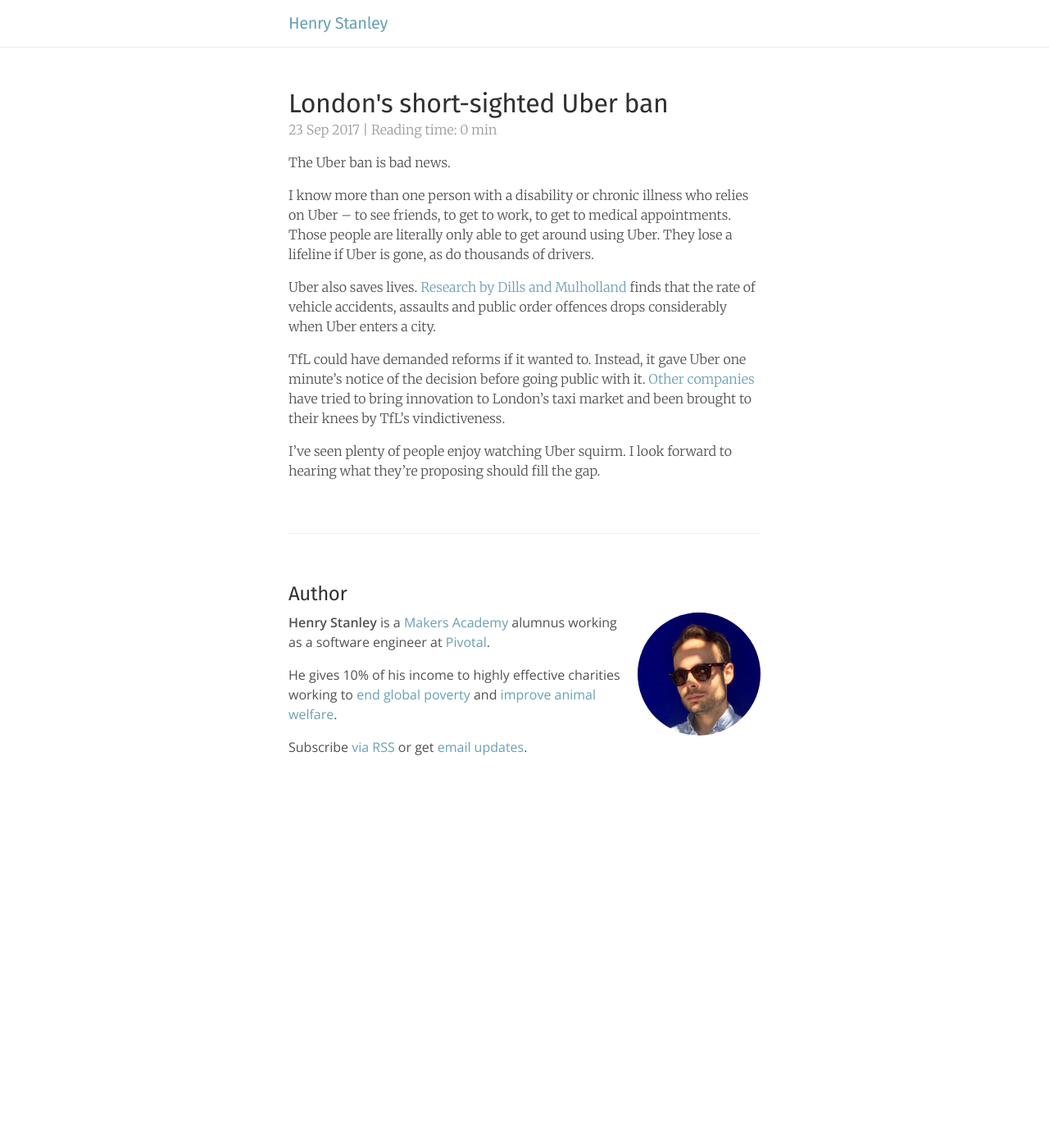
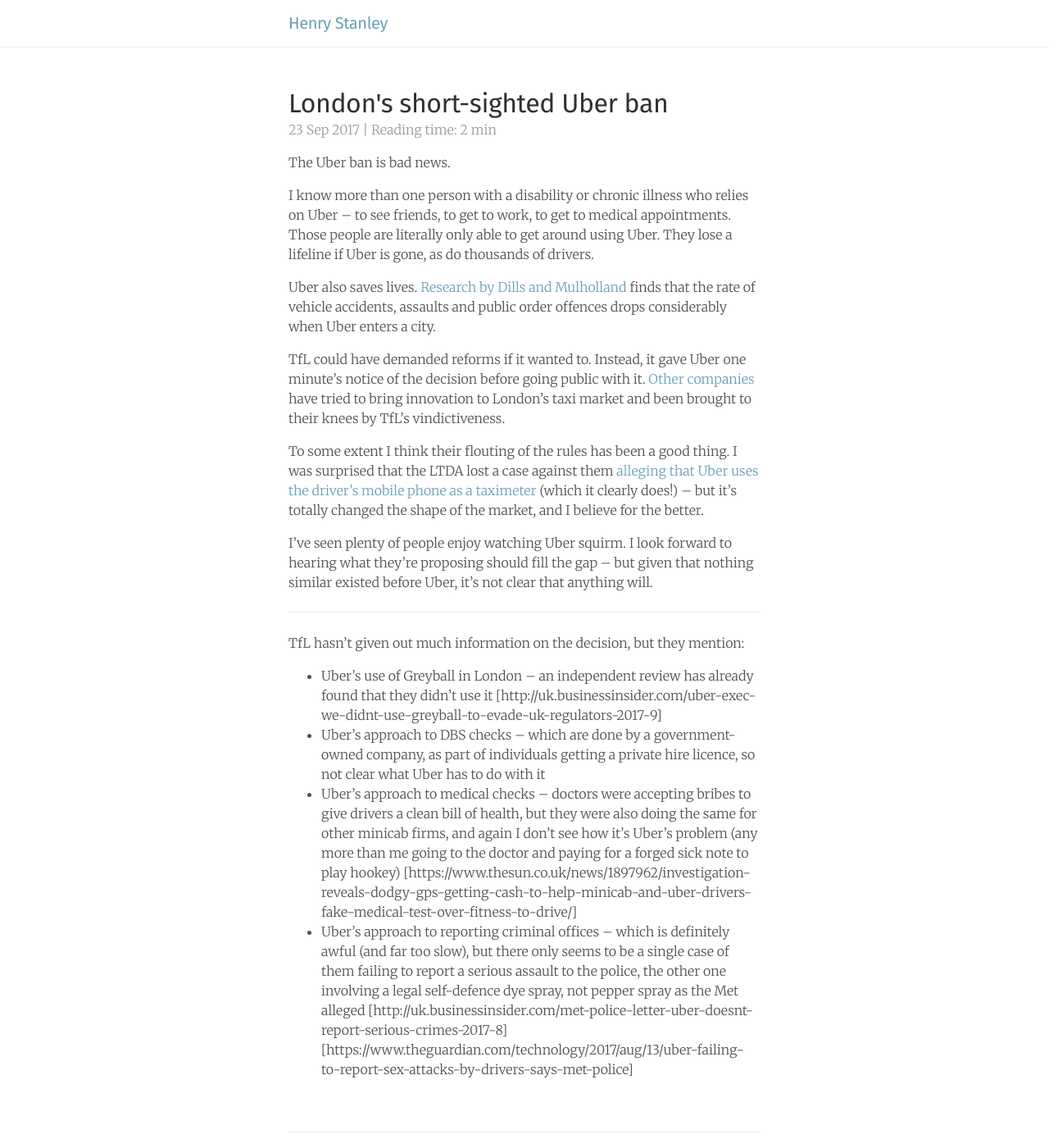
Before and after one commit to henryaj/blog-old, a Jekyll site: the page built from _posts/2017-09-23-londons-short-sighted-uber-ban.markdown, in a window 1280 px wide and 1400 px high. Shown: the whole window at 82% size. Built offline with Jekyll 4.4.1, drawn with Linux system fonts in a browser that asks for light colours; our own code applies the rules of GitHub Pages for plain Markdown files.

Commit message:
Update Uber post

```diff
--- a/_posts/2017-09-23-londons-short-sighted-uber-ban.markdown
+++ b/_posts/2017-09-23-londons-short-sighted-uber-ban.markdown
@@ -11,4 +11,15 @@
 
 TfL could have demanded reforms if it wanted to. Instead, it gave Uber one minute's notice of the decision before going public with it. [Other companies](https://blog.taxify.eu/2017/09/bringing-fairer-ride-hailing-to-london/) have tried to bring innovation to London's taxi market and been brought to their knees by TfL's vindictiveness.
 
-I've seen plenty of people enjoy watching Uber squirm. I look forward to hearing what they're proposing should fill the gap.
+To some extent I think their flouting of the rules has been a good thing. I was surprised that the LTDA lost a case against them [alleging that Uber uses the driver's mobile phone as a taximeter](http://www.telegraph.co.uk/finance/newsbysector/transport/11935513/uber-minicabs-high-court-ruling-victory-london.html) (which it clearly does!) – but it's totally changed the shape of the market, and I believe for the better.
+
+I've seen plenty of people enjoy watching Uber squirm. I look forward to hearing what they're proposing should fill the gap – but given that nothing similar existed before Uber, it's not clear that anything will.
+
+***
+
+TfL hasn't given out much information on the decision, but they mention:
+
+- Uber's use of Greyball in London – an independent review has already found that they didn't use it [http://uk.businessinsider.com/uber-exec-we-didnt-use-greyball-to-evade-uk-regulators-2017-9]
+- Uber's approach to DBS checks – which are done by a government-owned company, as part of individuals getting a private hire licence, so not clear what Uber has to do with it
+- Uber's approach to medical checks – doctors were accepting bribes to give drivers a clean bill of health, but they were also doing the same for other minicab firms, and again I don't see how it's Uber's problem (any more than me going to the doctor and paying for a forged sick note to play hookey) [https://www.thesun.co.uk/news/1897962/investigation-reveals-dodgy-gps-getting-cash-to-help-minicab-and-uber-drivers-fake-medical-test-over-fitness-to-drive/]
+- Uber's approach to reporting criminal offices – which is definitely awful (and far too slow), but there only seems to be a single case of them failing to report a serious assault to the police, the other one involving a legal self-defence dye spray, not pepper spray as the Met alleged [http://uk.businessinsider.com/met-police-letter-uber-doesnt-report-serious-crimes-2017-8] [https://www.theguardian.com/technology/2017/aug/13/uber-failing-to-report-sex-attacks-by-drivers-says-met-police]
```
